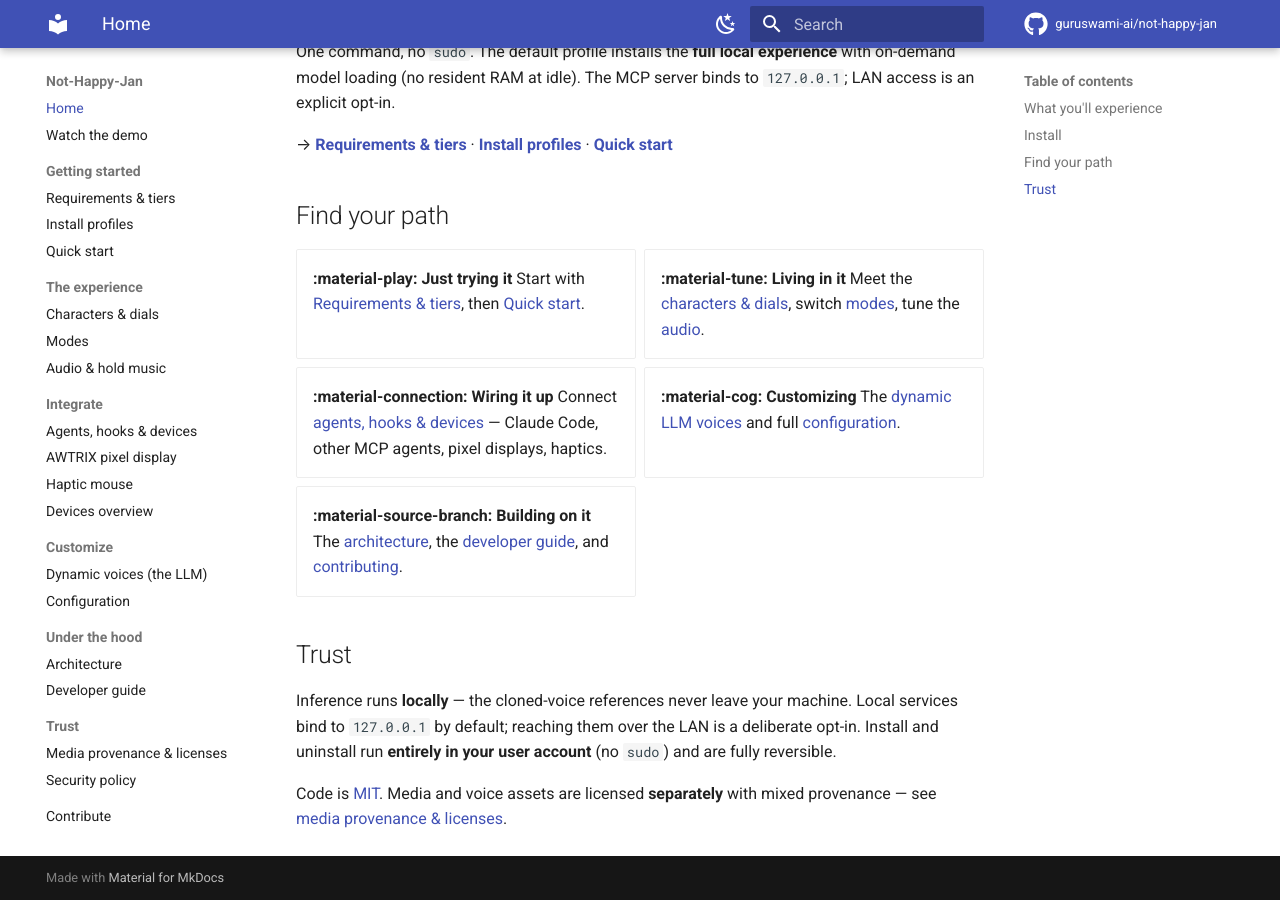
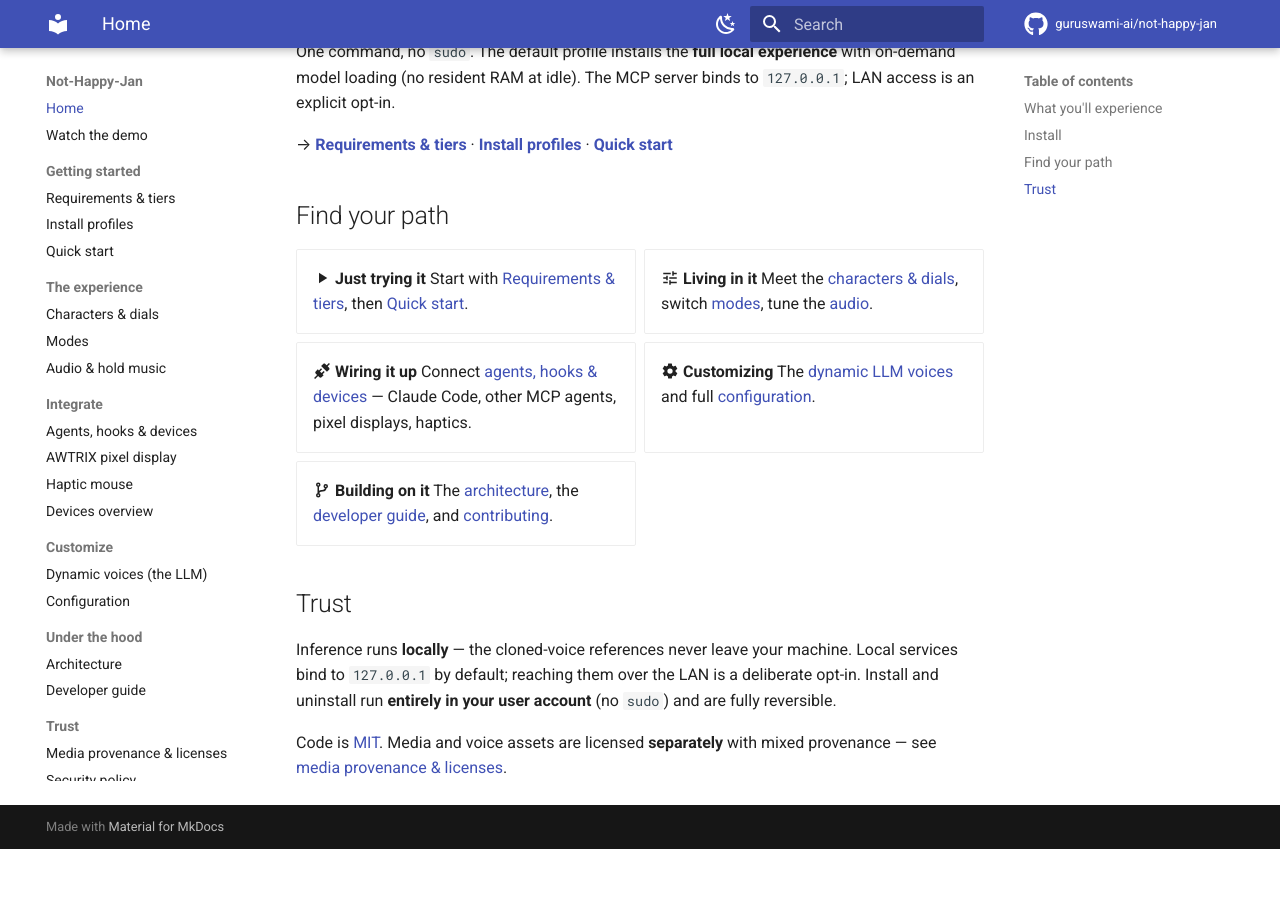
Before and after one commit to guruswami-ai/not-happy-jan, an MkDocs documentation site: the page built from docs/index.md, in a window 1280 px wide and 900 px high, scrolled down 1198 px. Built offline with MkDocs 1.6.1 and Material for MkDocs 9.7.7, drawn with Linux system fonts in a browser that asks for light colours; comment, search, counter and statistics services are not loaded; after the commit the page ends 2047 px from its top, so only the background shows below that.

```diff
--- a/mkdocs.yml
+++ b/mkdocs.yml
@@ -44,6 +44,11 @@ markdown_extensions:
   - attr_list
   - md_in_html
   - tables
+  # Renders :material-*: / :fontawesome-*: icon shortcodes (e.g. the home-page card grid)
+  # as inline SVGs instead of literal text.
+  - pymdownx.emoji:
+      emoji_index: !!python/name:material.extensions.emoji.twemoji
+      emoji_generator: !!python/name:material.extensions.emoji.to_svg
   - toc:
       permalink: true
   - pymdownx.details
```
